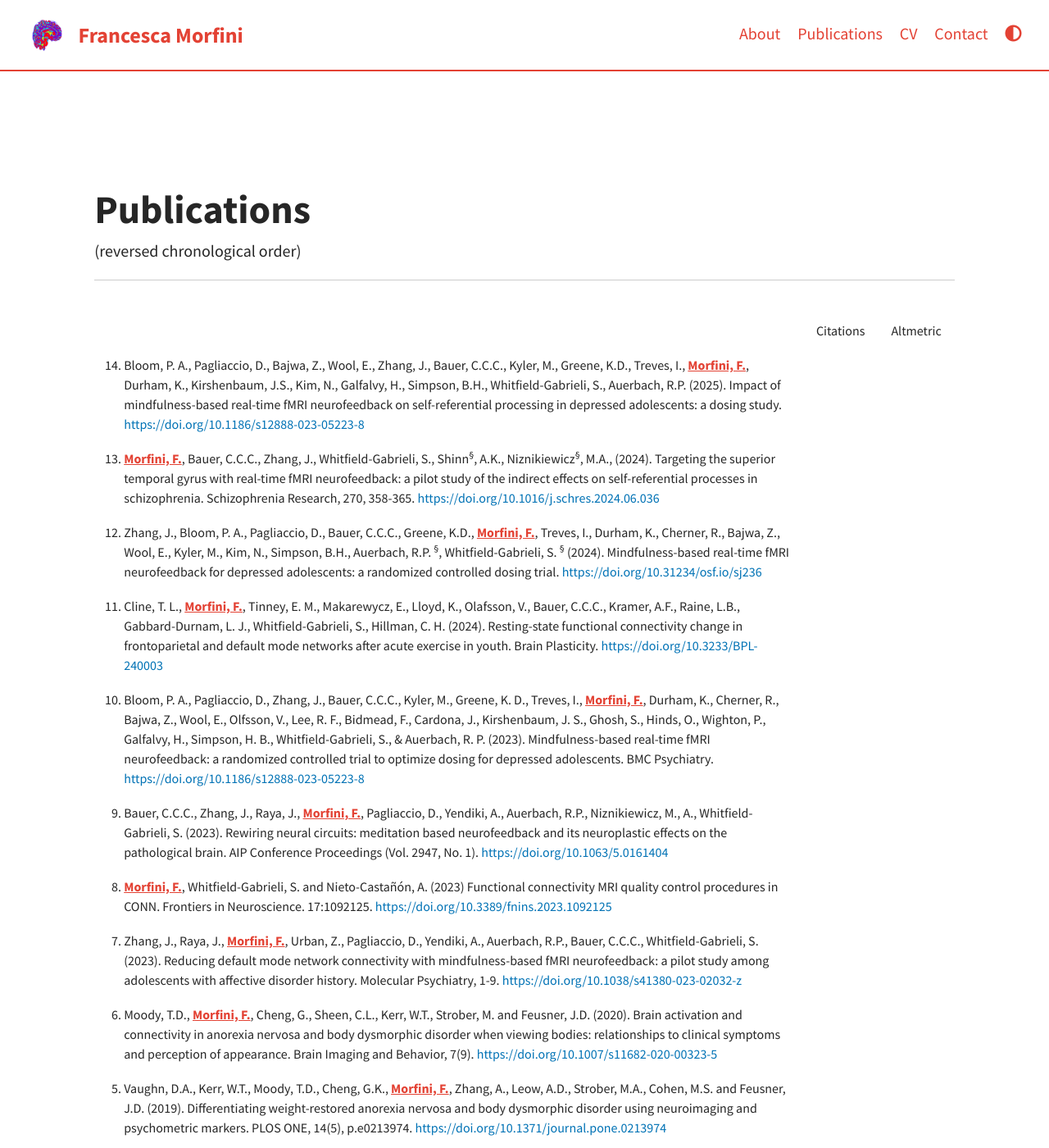
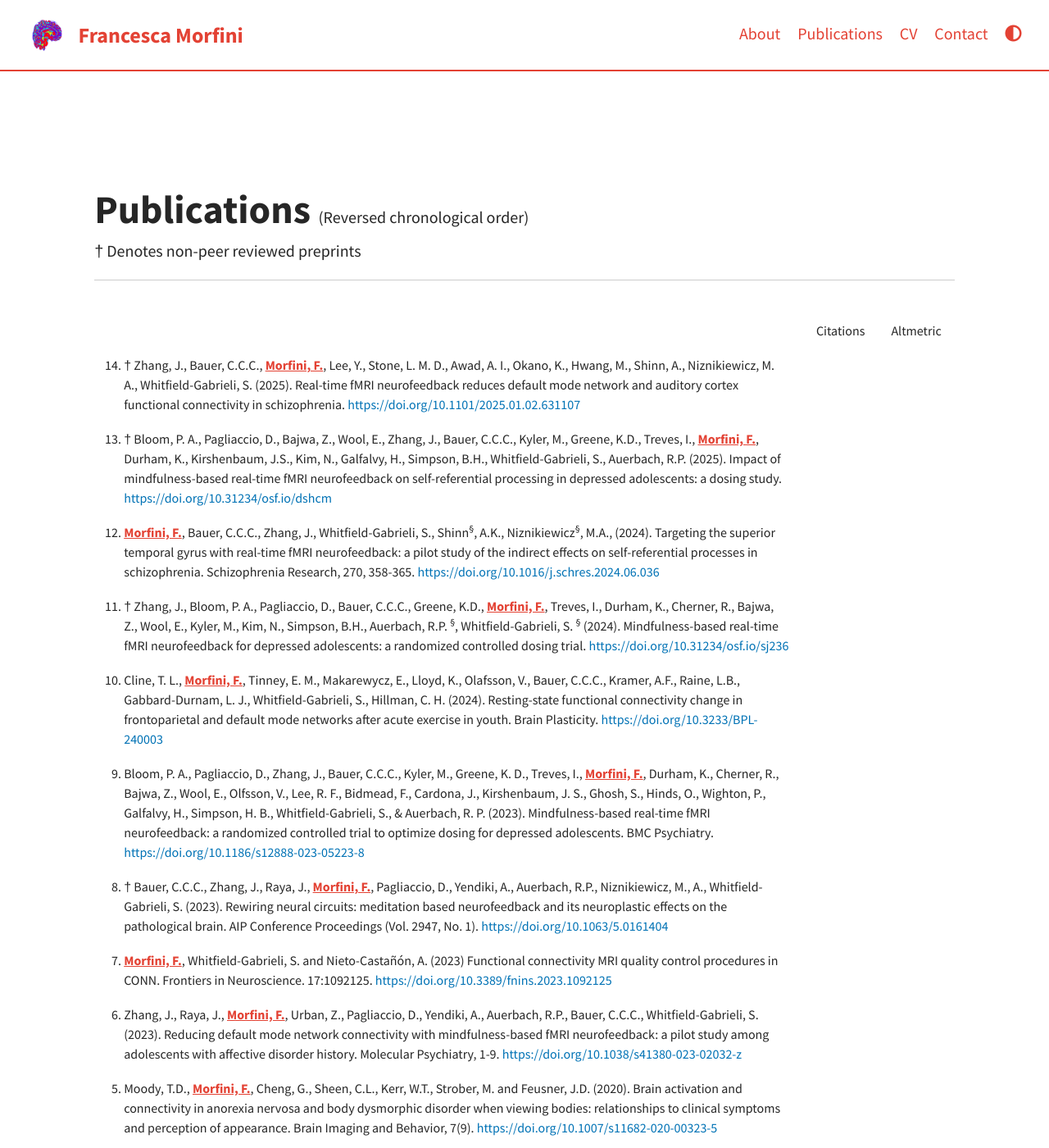
Before and after one commit to fmorfini/fmorfini.github.io, a Jekyll site: the page built from pages/publications.md, in a window 1280 px wide and 1400 px high. Shown: the whole window at 82% size. Built offline with Jekyll 4.4.1, drawn with Linux system fonts in a browser that asks for light colours; a script that is not in the unit is left out; comment, search, counter and statistics services are not loaded.

Commit message:
Update publications.md
new preprint and typos

```diff
--- a/pages/publications.md
+++ b/pages/publications.md
@@ -27,8 +27,8 @@ td {
 </style>
 
 
-<p><font size="8"><b> Publications </b></font><br>
-(reversed chronological order)<br></p>
+<p><font size="8"><b> Publications </b></font> (Reversed chronological order) <br>
+† Denotes non-peer reviewed preprints <br></p>
 
 ---
 
@@ -59,11 +59,19 @@ some other syntax to add if necessary
 		<td>	Altmetric </td>
 		</tr>
 
+
 		<tr>
-		<td>	<li> Bloom, P. A., Pagliaccio, D., Bajwa, Z., Wool, E., Zhang, J., Bauer, C.C.C., Kyler, M., Greene, K.D., Treves, I., <fm>Morfini, F.</fm>, Durham, K., Kirshenbaum, J.S., Kim, N., Galfalvy, H., Simpson, B.H., Whitfield-Gabrieli, S., Auerbach, R.P. (2025). Impact of mindfulness-based real-time fMRI neurofeedback on self-referential processing in depressed adolescents: a dosing study.
-		<a href="https://doi.org/10.1186/s12888-023-05223-8">https://doi.org/10.1186/s12888-023-05223-8</a>	</li>	</td>
+		<td>	<li> † Zhang, J., Bauer, C.C.C., <fm>Morfini, F.</fm>,  Lee, Y., Stone, L. M. D., Awad, A. I., Okano, K., Hwang, M., Shinn, A., Niznikiewicz, M. A., Whitfield-Gabrieli, S. (2025). Real-time fMRI neurofeedback reduces default mode network and auditory cortex functional connectivity in schizophrenia.
+		<a href="https://doi.org/10.1101/2025.01.02.631107">https://doi.org/10.1101/2025.01.02.631107</a>	</li>	</td>
+		<td>	<span class="__dimensions_badge_embed__" data-doi="10.1101/2025.01.02.631107" data-hide-zero-citations="true" data-legend="hover-right" data-style="small_circle"></span><script async src="https://badge.dimensions.ai/badge.js" charset="utf-8"></script> </td>
+		<td>	<div data-doi="https://doi.org/10.1101/2025.01.02.631107" class='altmetric-embed' data-badge-type='donut' data-hide-less-than="0" data-hide-no-mentions="true" data-badge-popover="right" ></div>	</td>
+		</tr>
+
+		<tr>
+		<td>	<li> † Bloom, P. A., Pagliaccio, D., Bajwa, Z., Wool, E., Zhang, J., Bauer, C.C.C., Kyler, M., Greene, K.D., Treves, I., <fm>Morfini, F.</fm>, Durham, K., Kirshenbaum, J.S., Kim, N., Galfalvy, H., Simpson, B.H., Whitfield-Gabrieli, S., Auerbach, R.P. (2025). Impact of mindfulness-based real-time fMRI neurofeedback on self-referential processing in depressed adolescents: a dosing study.
+		<a href="https://doi.org/10.31234/osf.io/dshcm">https://doi.org/10.31234/osf.io/dshcm</a>	</li>	</td>
 		<td>	<span class="__dimensions_badge_embed__" data-doi="10.31234/osf.io/dshcm" data-hide-zero-citations="true" data-legend="hover-right" data-style="small_circle"></span><script async src="https://badge.dimensions.ai/badge.js" charset="utf-8"></script> </td>
-		<td>	<div data-pmid="37848857" class='altmetric-embed' data-badge-type='donut' data-hide-less-than="0" data-hide-no-mentions="true" data-badge-popover="right" ></div>	</td>
+		<td>	<div data-doi="https://doi.org/10.31234/osf.io/dshcm" class='altmetric-embed' data-badge-type='donut' data-hide-less-than="0" data-hide-no-mentions="true" data-badge-popover="right" ></div>	</td>
 		</tr>
 
 		<tr>
@@ -74,7 +82,7 @@ some other syntax to add if necessary
 		</tr>
 
 		<tr>
-		<td>	<li> Zhang, J., Bloom, P. A., Pagliaccio, D., Bauer, C.C.C., Greene, K.D., <fm>Morfini, F.</fm>, Treves, I., Durham, K., Cherner, R., Bajwa, Z., Wool, E., Kyler, M., Kim, N., Simpson, B.H., Auerbach, R.P. <sup>§</sup>, Whitfield-Gabrieli, S. <sup>§</sup> (2024). Mindfulness-based real-time fMRI neurofeedback for depressed adolescents: a randomized controlled dosing trial.
+		<td>	<li> † Zhang, J., Bloom, P. A., Pagliaccio, D., Bauer, C.C.C., Greene, K.D., <fm>Morfini, F.</fm>, Treves, I., Durham, K., Cherner, R., Bajwa, Z., Wool, E., Kyler, M., Kim, N., Simpson, B.H., Auerbach, R.P. <sup>§</sup>, Whitfield-Gabrieli, S. <sup>§</sup> (2024). Mindfulness-based real-time fMRI neurofeedback for depressed adolescents: a randomized controlled dosing trial.
 		<a href="https://doi.org/10.31234/osf.io/sj236">https://doi.org/10.31234/osf.io/sj236</a>	</li>	</td>
 		<td>	<span class="__dimensions_badge_embed__" data-doi="10.31234/osf.io/sj236" data-hide-zero-citations="true" data-legend="hover-right" data-style="small_circle"></span><script async src="https://badge.dimensions.ai/badge.js" charset="utf-8"></script> </td>
 		<td>	<div data-doi="https://doi.org/10.31234/osf.io/sj236" class='altmetric-embed' data-badge-type='donut' data-hide-less-than="0" data-hide-no-mentions="true" data-badge-popover="right" ></div>	</td>
@@ -95,10 +103,10 @@ some other syntax to add if necessary
 		</tr>
 
 		<tr>
-		<td>	<li> Bauer, C.C.C., Zhang, J., Raya, J., <fm>Morfini, F.</fm>, Pagliaccio, D., Yendiki, A., Auerbach, R.P., Niznikiewicz, M., A., Whitfield-Gabrieli, S. (2023). Rewiring neural circuits: meditation based neurofeedback and its neuroplastic effects on the pathological brain. AIP Conference Proceedings (Vol. 2947, No. 1).
+		<td>	<li> † Bauer, C.C.C., Zhang, J., Raya, J., <fm>Morfini, F.</fm>, Pagliaccio, D., Yendiki, A., Auerbach, R.P., Niznikiewicz, M., A., Whitfield-Gabrieli, S. (2023). Rewiring neural circuits: meditation based neurofeedback and its neuroplastic effects on the pathological brain. AIP Conference Proceedings (Vol. 2947, No. 1).
 		<a href="https://doi.org/10.1063/5.0161404">https://doi.org/10.1063/5.0161404</a>	</li>	</td>
 		<td>	<span class="__dimensions_badge_embed__" data-doi="10.1063/5.0161404" data-hide-zero-citations="true" data-legend="hover-right" data-style="small_circle"></span><script async src="https://badge.dimensions.ai/badge.js" charset="utf-8"></script> </td>
-		<td>	<div data-pmid="xxxxx" class='altmetric-embed' data-badge-type='donut' data-hide-less-than="0" data-hide-no-mentions="true" data-badge-popover="right" ></div>	</td>
+		<td>	<div data-doi="10.1063/5.0161404" class='altmetric-embed' data-badge-type='donut' data-hide-less-than="0" data-hide-no-mentions="true" data-badge-popover="right" ></div>	</td>
 		</tr>
 
 		<tr>
```
